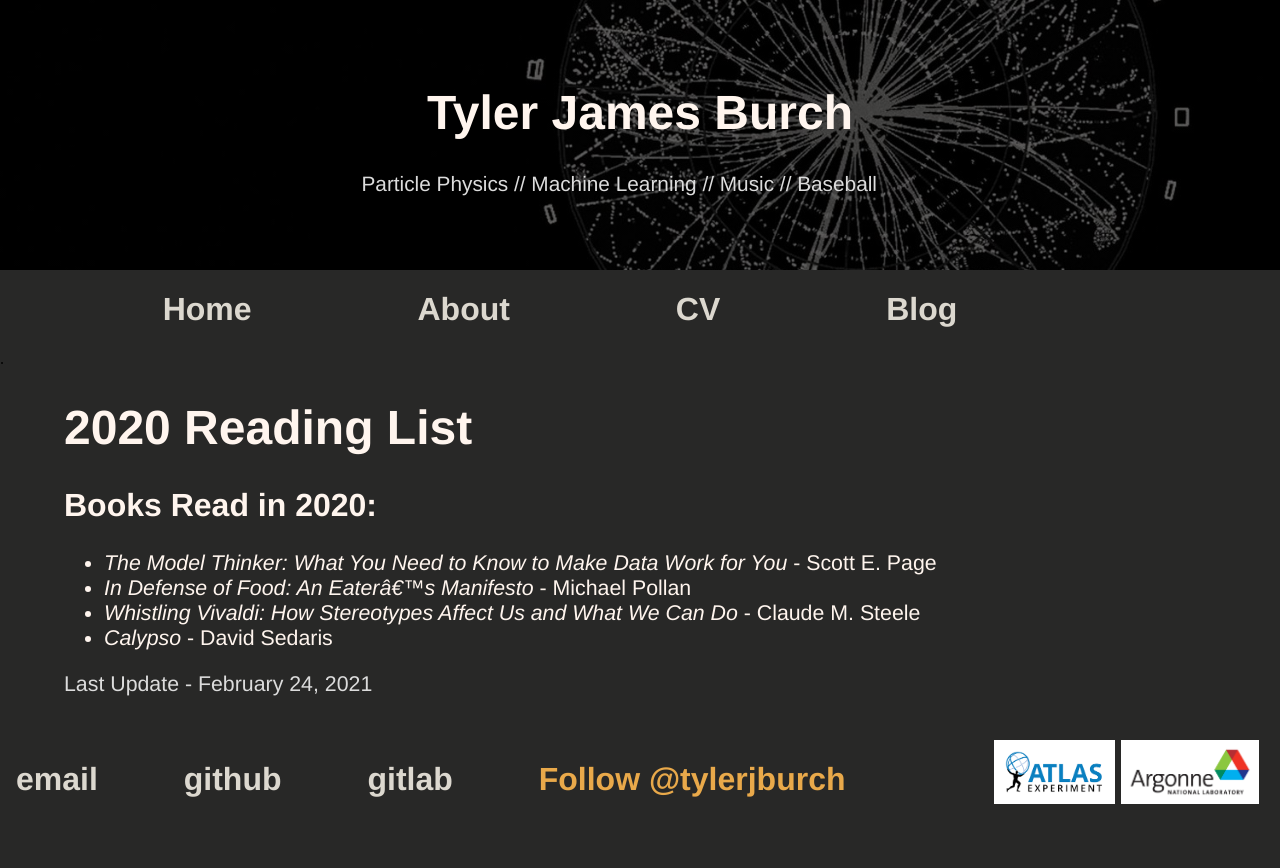
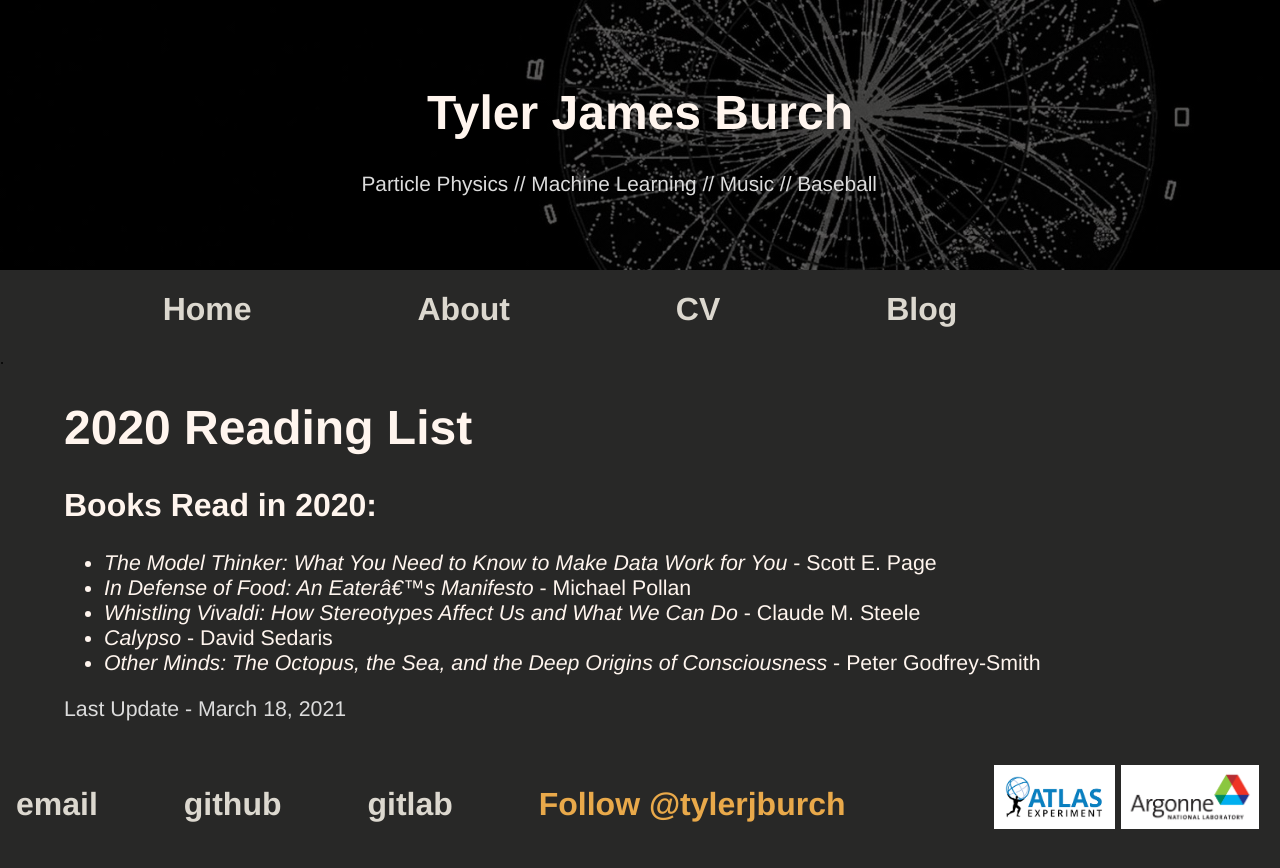
Before and after one commit to tjburch/tjburch.github.io, a Jekyll site: the page built from _other/2021readinglist.md, in a window 1280 px wide. Shown: the top 868 px of the page. Built offline with Jekyll 4.4.1, drawn with Linux system fonts in a browser that asks for light colours; comment, search, counter and statistics services are not loaded.

Commit message:
Add other minds

```diff
--- a/_other/2021readinglist.md
+++ b/_other/2021readinglist.md
@@ -13,5 +13,6 @@ date: 2021-01-01
 - _In Defense of Food: An Eater's Manifesto_ - Michael Pollan
 - _Whistling Vivaldi: How Stereotypes Affect Us and What We Can Do_ - Claude M. Steele
 - _Calypso_ - David Sedaris
+- _Other Minds: The Octopus, the Sea, and the Deep Origins of Consciousness_ - Peter Godfrey-Smith
 
-Last Update - February 24, 2021
+Last Update - March 18, 2021
```
